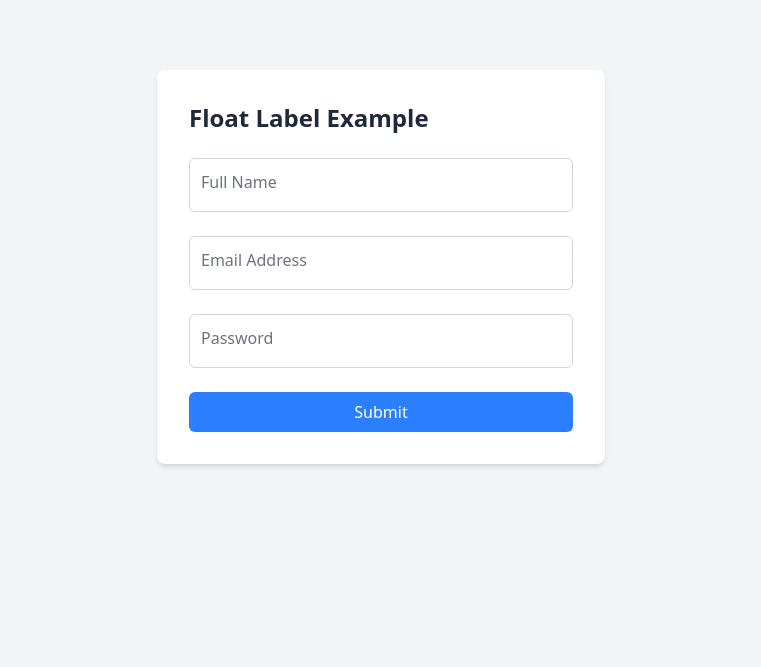
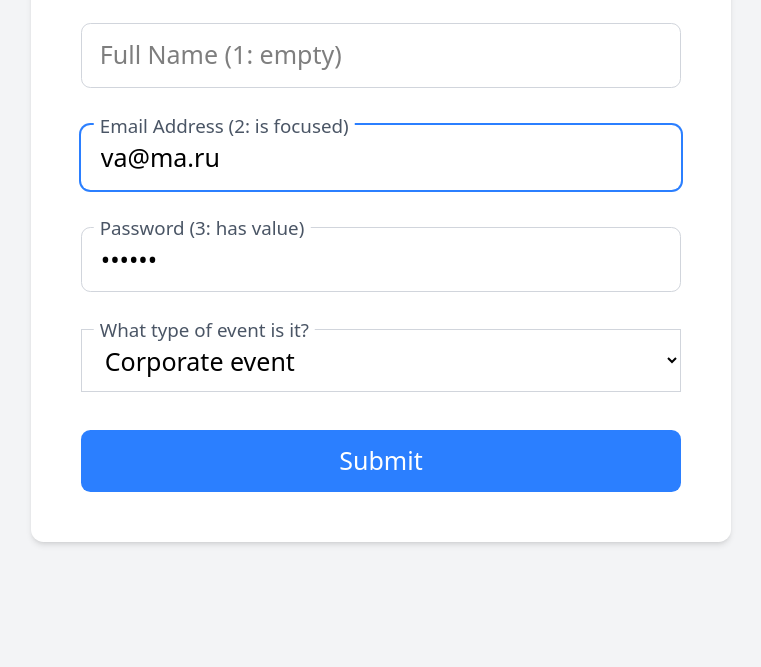
Before and after one commit to unlight/tailwind-float-label, a website built with Vite: page index.html in a window 1280 px wide. Shown: the part 133-800 px from the top of the page, without its empty margins (259-1020 px from the left). Built offline with nearby package versions, Linux system fonts and the light colour scheme.

Commit message:
chore: WIP

```diff
--- a/index.html
+++ b/index.html
@@ -7,39 +7,55 @@
     <link rel="stylesheet" type="text/css" href="./tailwind.css" />
     <title>Tailwind float label</title>
   </head>
-  <body class="bg-gray-100 min-h-screen flex items-center justify-center p-4">
+  <body class="bg-gray-100 flex justify-center p-4">
     <div class="bg-white p-8 rounded-lg shadow-md w-full max-w-md">
-      <h1 class="text-2xl font-bold mb-6 text-gray-800">Float Label Example</h1>
+      <h1 class="text-xl font-bold mb-6 text-gray-800">Float Labels Example</h1>
 
       <form class="space-y-6">
         <div class="float-container">
+          <label for="name" class="float-label">Full Name (1: empty)</label>
           <input
             type="text"
             id="name"
             class="float-input w-full px-3 py-2 border border-gray-300 rounded-md focus:outline-none focus:ring-2 focus:ring-blue-500 focus:border-transparent"
-            placeholder=" "
+            placeholder="Full Name placeholder"
           />
-          <label for="name" class="float-label">Full Name</label>
         </div>
 
         <div class="float-container">
+          <label for="email" class="float-label"
+            >Email Address (2: is focused)</label
+          >
           <input
             type="email"
             id="email"
             class="float-input w-full px-3 py-2 border border-gray-300 rounded-md focus:outline-none focus:ring-2 focus:ring-blue-500 focus:border-transparent"
-            placeholder=" "
+            placeholder="Email Address ph"
+            value="va@ma.ru"
           />
-          <label for="email" class="float-label">Email Address</label>
         </div>
 
         <div class="float-container">
+          <label for="password" class="float-label"
+            >Password (3: has value)</label
+          >
           <input
             type="password"
             id="password"
             class="float-input w-full px-3 py-2 border border-gray-300 rounded-md focus:outline-none focus:ring-2 focus:ring-blue-500 focus:border-transparent"
-            placeholder=" "
+            placeholder="passwordph"
+            value="123456"
           />
-          <label for="password" class="float-label">Password</label>
+        </div>
+
+        <div class="float-container">
+          <label class="float-label">What type of event is it?</label>
+          <select class="float-input w-full px-3 py-2 border border-gray-300">
+            <option>Corporate event</option>
+            <option>Wedding</option>
+            <option>Birthday</option>
+            <option>Other</option>
+          </select>
         </div>
 
         <button
@@ -52,3 +68,18 @@
     </div>
   </body>
 </html>
+
+<script>
+  window.onload = () => {
+    const focusedElement = document.querySelector('#email');
+
+    // email.addEventListener('blur', function (e) {
+    //   // Re-focus immediately after blur
+    //   setTimeout(() => {
+    //     email.focus();
+    //   }, 2000);
+    // });
+
+    focusedElement.focus();
+  };
+</script>
--- a/src/float-label.css
+++ b/src/float-label.css
@@ -1,24 +1,52 @@
-.float-container {
-  position: relative;
-  margin-top: 1.5rem;
+html {
+  font-size: 25px;
 }
 
-.float-label {
-  position: absolute;
-  top: 0.75rem;
-  left: 0.75rem;
-  transition: all 0.2s ease-in-out;
-  pointer-events: none;
-  color: #6b7280;
+@theme {
+  /* background for top up label */
+  --float-label-background-color: var(--color-white);
+  --float-label-color: var(--color-gray-600);
 }
 
-.float-input {
-  padding-top: 1.25rem;
-  padding-bottom: 0.5rem;
+@layer components {
+  .float-container {
+    position: relative;
+
+    /* Target label when input inside container is focused without value */
+    /*    &:focus-within:placeholder-shown .float-label {
+      transform: translateY(-1.75rem) translateX(-0.5rem) scale(0.85);
+    }*/
+
+    /* Target label when input inside container is focused with value */
+
+    /* Target label when input has value and not focused */
+    &:has(.float-input:not(:placeholder-shown)) .float-label {
+      @apply opacity-100 -translate-y-4 text-xs -translate-x-1 px-1;
+      background-color: var(--float-label-background-color);
+      color: var(--float-label-color);
+    }
+
+    .float-input {
+      background-color: transparent;
+      transition: all 0.2s ease-out;
+
+      &::placeholder {
+        color: transparent;
+      }
+
+      &:focus {
+        outline: none;
+      }
+    }
+
+    /** placeholder replacement */
+    .float-label {
+      @apply top-2 left-3;
+      position: absolute;
+      pointer-events: none;
+      transition: all 0.2s ease-out;
+      transform-origin: 0 0;
+      opacity: 0.5;
+    }
+  }
 }
-
-.float-input:focus + .float-label,
-.float-input:not(:placeholder-shown) + .float-label {
-  top: 0.25rem;
-  font-size: 0.75rem;
-}
```
Also changed, not shown: README.md.
